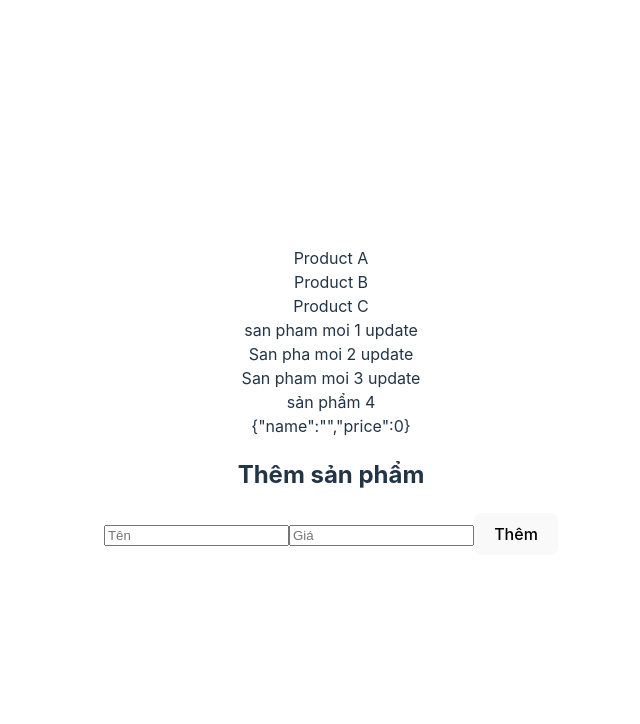
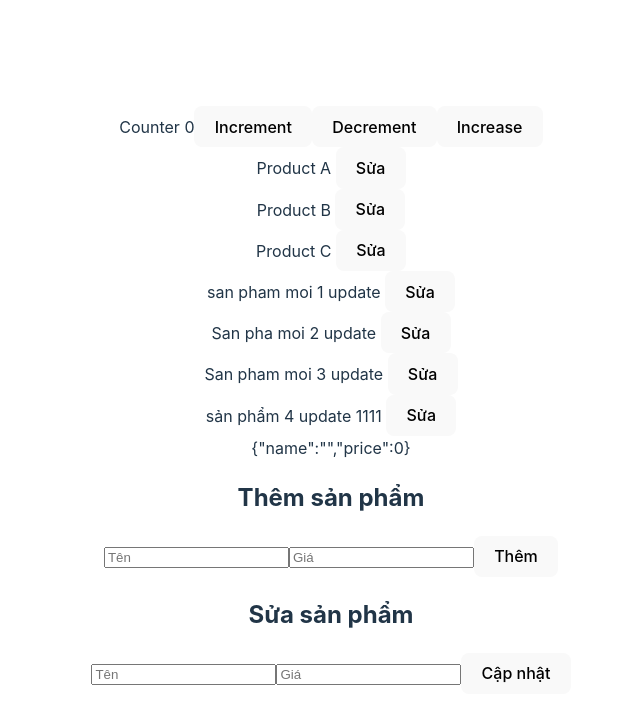
Before and after one commit to datlt2306/FPL-WEB209, a React (Vite) app: page / in a window 1280 px wide. Shown: the top 724 px of the page, without its empty margins (309-949 px from the left). Built offline with nearby package versions, Linux system fonts and the light colour scheme; data requests are answered from the project's data file.

Commit message:
Buổi 4: immerjs + useReducer + useContext

```diff
--- a/db.json
+++ b/db.json
@@ -31,7 +31,7 @@
       "id": 6
     },
     {
-      "name": "sản phẩm 4",
+      "name": "sản phẩm 4 update 1111",
       "price": "200",
       "id": 7
     }
--- a/package.json
+++ b/package.json
@@ -14,6 +14,7 @@
         "prettier:fix": "prettier --write \"src/**/(*.jsx|*.js|*.tsx|*ts|*.css|*.scss)\""
     },
     "dependencies": {
+        "immer": "^10.0.3",
         "react": "^18.2.0",
         "react-dom": "^18.2.0"
     },
--- a/src/App.tsx
+++ b/src/App.tsx
@@ -9,74 +9,12 @@ import Signin from './components/Signin'
 import Counter from './components/Counter'
 
 function App() {
-    // const [products, setProducts] = useState<IProduct[]>([])
-    // const [product, setProduct] = useState({})
-
-    // useEffect(() => {
-    //     fetch(`http://localhost:3000/products`)
-    //         .then((response) => response.json())
-    //         .then((data) => setProducts(data))
-    // }, [])
-    // const onAdd = (product: IProduct) => {
-    //     fetch(`http://localhost:3000/products`, {
-    //         method: 'POST',
-    //         headers: {
-    //             'Content-Type': 'application/json'
-    //         },
-    //         body: JSON.stringify(product)
-    //     })
-    //         .then((response) => response.json())
-    //         .then((data) => setProducts([...products, data]))
-    // }
-
-    // const onGetProduct = (id: number) => {
-    //     fetch(`http://localhost:3000/products/${id}`)
-    //         .then((response) => response.json())
-    //         .then((data) => setProduct(data))
-    // }
-    // const onEdit = (product: IProduct) => {
-    //     fetch(`http://localhost:3000/products/${product.id}`, {
-    //         method: 'PATCH',
-    //         headers: {
-    //             'Content-Type': 'application/json'
-    //         },
-    //         body: JSON.stringify(product)
-    //     })
-    //         .then((response) => response.json())
-    //         .then((data) => {
-    //             const newProducts = products.map((item) => (item.id === data.id ? data : item))
-    //             setProducts(newProducts)
-    //         })
-    // }
-    // const onSignup = (user: any) => {
-    //     fetch(`http://localhost:3000/register`, {
-    //         method: 'POST',
-    //         headers: {
-    //             'Content-Type': 'application/json'
-    //         },
-    //         body: JSON.stringify(user)
-    //     })
-    //         .then((response) => response.json())
-    //         .then((data) => console.log('thành công'))
-    // }
-    // const onSignin = (user: any) => {
-    //     fetch(`http://localhost:3000/signin`, {
-    //         method: 'POST',
-    //         headers: {
-    //             'Content-Type': 'application/json'
-    //         },
-    //         body: JSON.stringify(user)
-    //     })
-    //         .then((response) => response.json())
-    //         .then((data) => console.log('thành công'))
-    // }
     return (
         <>
+            <Counter />
             <ProductList />
             <ProductAdd />
-            {/* <Signup onSignup={onSignup} />
-            <Signin onSignin={onSignin} /> */}
-            {/* <ProductEdit product={product} onEdit={onEdit} /> */}
+            <ProductEdit />
         </>
     )
 }
--- a/src/components/ProductEdit/index.tsx
+++ b/src/components/ProductEdit/index.tsx
@@ -1,12 +1,9 @@
-import { useState } from 'react'
+import { useContext, useState } from 'react'
 import { IProduct } from '../../interfaces/Product'
+import { ProductContext } from '../../context/product'
 
-type ProductEditProps = {
-    product: IProduct
-    onEdit: (product: IProduct) => void
-}
-
-const ProductEdit = ({ product, onEdit }: ProductEditProps) => {
+const ProductEdit = () => {
+    const { state, dispatch } = useContext(ProductContext)
     const [valueInput, setValueInput] = useState<IProduct | {}>({})
 
     const onInput = (e: any) => {
@@ -16,18 +13,23 @@ const ProductEdit = ({ product, onEdit }: ProductEditProps) => {
             [name]: value
         })
     }
-    const onSubmit = (e: any) => {
+    const onSubmit = async (e: any) => {
         e.preventDefault()
-        onEdit({
-            ...product,
-            ...valueInput
+
+        await fetch(`http://localhost:3000/products/${state.product.id}`, {
+            method: 'PATCH',
+            headers: {
+                'Content-Type': 'application/json'
+            },
+            body: JSON.stringify(valueInput)
         })
+        dispatch({ type: 'UPDATE_PRODUCT', payload: { ...state.product, ...valueInput } })
     }
     return (
         <form onSubmit={onSubmit}>
             <h2>Sửa sản phẩm</h2>
-            <input type='text' name='name' defaultValue={product.name} placeholder='Tên' onInput={onInput} />
-            <input type='number' name='price' defaultValue={product.price} placeholder='Giá' onInput={onInput} />
+            <input type='text' name='name' defaultValue={state.product.name} placeholder='Tên' onInput={onInput} />
+            <input type='number' name='price' defaultValue={state.product.price} placeholder='Giá' onInput={onInput} />
             <button>Cập nhật</button>
         </form>
     )
--- a/src/components/ProductList/index.tsx
+++ b/src/components/ProductList/index.tsx
@@ -15,7 +15,9 @@ const ProductList = () => {
     return (
         <>
             {state.products.map((item: IProduct, index: number) => (
-                <div key={index}>{item.name}</div>
+                <div key={index}>
+                    {item.name} <button onClick={() => dispatch({ type: 'GET_PRODUCT', payload: item })}>Sửa</button>
+                </div>
             ))}
         </>
     )
--- a/src/context/counter.tsx
+++ b/src/context/counter.tsx
@@ -1,21 +1,24 @@
 import { createContext, useReducer, useState } from 'react'
+import { produce } from 'immer'
 
 export const CounterContext = createContext({} as any)
 const reducer = (state: any, action: any) => {
-    console.log(action)
     switch (action.type) {
         case 'INCREMENT':
-            return { count: state.count + 1 }
+            state.count++
+            return
         case 'DECREMENT':
-            return { count: state.count - 1 }
+            state.count--
+            return
         case 'INCREASE':
-            return { count: state.count + action.payload }
+            state.count += action.payload
+            return
         default:
             return state
     }
 }
 const CounterContextProvider = ({ children }: { children: React.ReactNode }) => {
-    const [state, dispatch] = useReducer(reducer, { count: 0 })
+    const [state, dispatch] = useReducer(produce(reducer), { count: 0 })
 
     return <CounterContext.Provider value={{ state, dispatch }}>{children}</CounterContext.Provider>
 }
--- a/src/context/product.tsx
+++ b/src/context/product.tsx
@@ -1,26 +1,32 @@
 import { createContext, useReducer } from 'react'
+import { produce } from 'immer'
+import { IProduct } from '../interfaces/Product'
 
 export const ProductContext = createContext({} as any)
 const reducer = (state: any, action: any) => {
+    console.log('action', action)
     switch (action.type) {
         case 'GET_PRODUCTS':
-            return {
-                ...state,
-                products: action.payload
-            }
+            state.products = action.payload
+            return
         case 'GET_PRODUCT':
+            state.product = action.payload
+            return
         case 'ADD_PRODUCT':
-            return {
-                ...state,
-                products: [...state.products, action.payload]
-            }
+            state.products.push(action.payload)
+            return
         case 'UPDATE_PRODUCT':
+            const newProduct = action.payload
+            state.products = state.products.map((product: IProduct) =>
+                product.id === newProduct.id ? newProduct : product
+            )
+            return
         default:
             return state
     }
 }
 const ProductContextProvider = ({ children }: { children: React.ReactNode }) => {
-    const [state, dispatch] = useReducer(reducer, { products: [], isLoading: false })
+    const [state, dispatch] = useReducer(produce(reducer), { products: [], isLoading: false, product: {} })
     return (
         <>
             <ProductContext.Provider value={{ state, dispatch }}>{children}</ProductContext.Provider>
--- a/src/main.tsx
+++ b/src/main.tsx
@@ -3,9 +3,12 @@ import ReactDOM from 'react-dom/client'
 import App from './App.tsx'
 import './index.css'
 import ProductContextProvider from './context/product.tsx'
+import CounterContextProvider from './context/counter.tsx'
 
 ReactDOM.createRoot(document.getElementById('root')!).render(
-    <ProductContextProvider>
-        <App />
-    </ProductContextProvider>
+    <CounterContextProvider>
+        <ProductContextProvider>
+            <App />
+        </ProductContextProvider>
+    </CounterContextProvider>
 )
```
Also changed, not shown: 1 other file (tests, documents, lock files or other folders).
